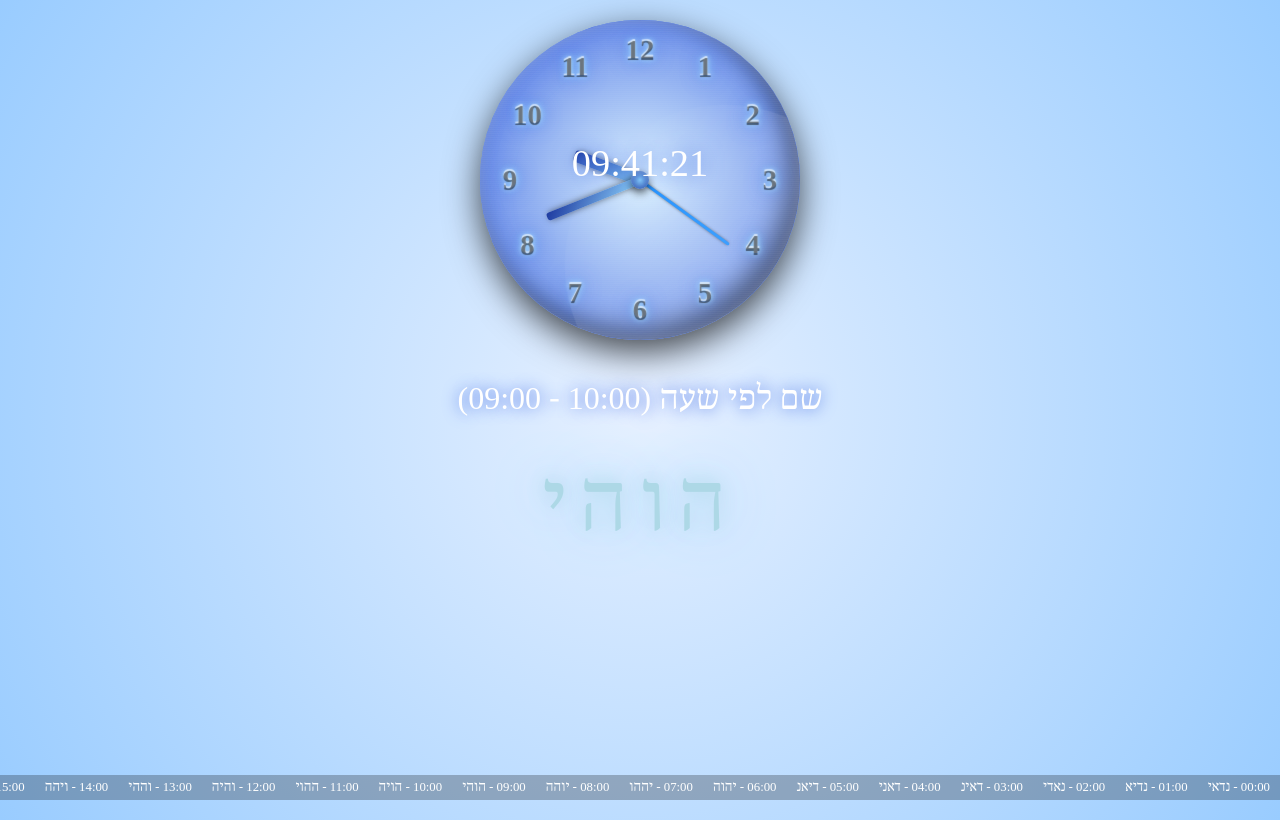
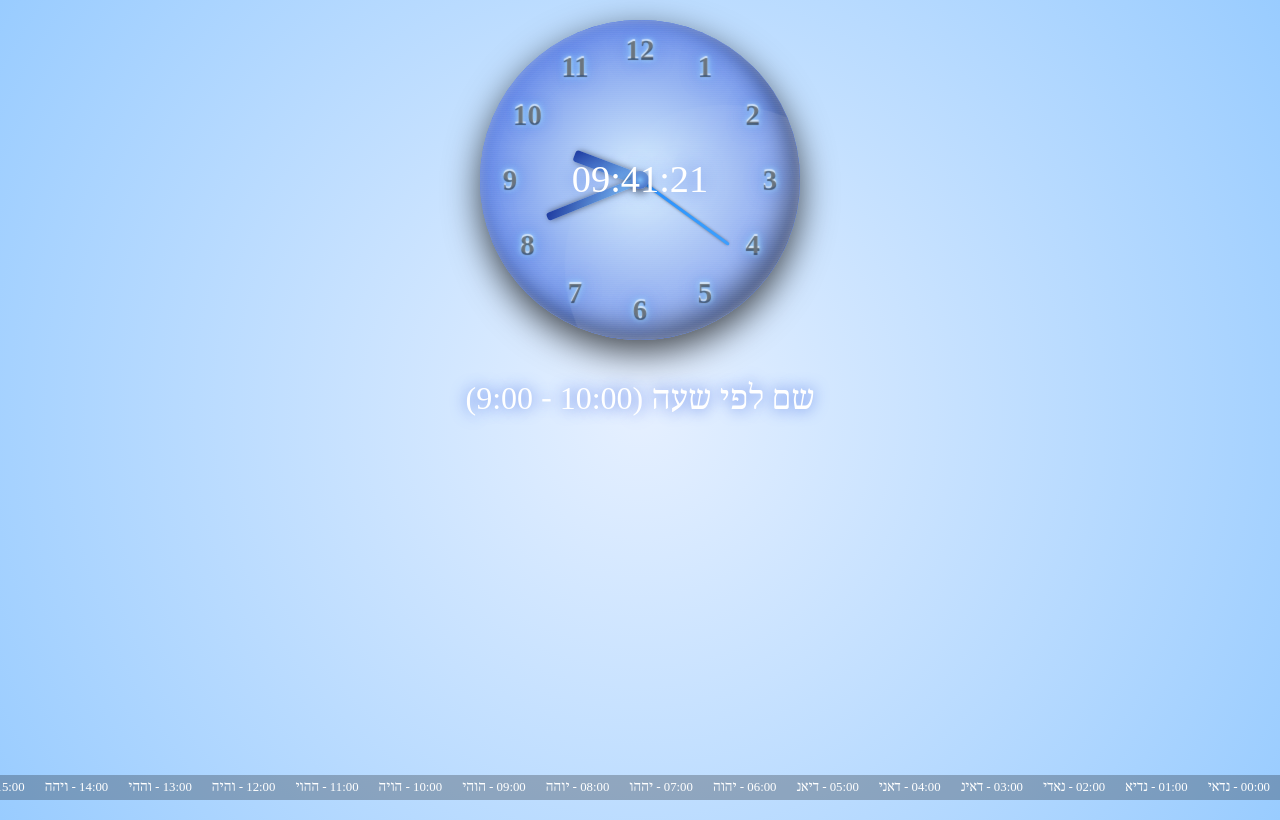
Before and after one commit to MichaelGurshum/kavanot, a plain HTML site: page index.html in a window 1280 px wide. Drawn offline with Linux system fonts and the light colour scheme.

Commit message:
Update index.html

```diff
--- a/index.html
+++ b/index.html
@@ -6,7 +6,7 @@
 <title>שם לפי שעה</title>
 <link href="https://fonts.googleapis.com/css2?family=Noto+Serif+Hebrew:wght@400;700&display=swap" rel="stylesheet">
 <style>
-body{
+body {
   margin:0;
   height:100vh;
   display:flex;
@@ -17,21 +17,40 @@ body{
   overflow:hidden;
   color:white;
   padding-top:20px;
-  background: radial-gradient(circle at center,#0a0f2c,#000);
+  background: radial-gradient(circle at center,#0a0f2c,#000033);
   transition: background 1s;
 }
 
 /* TITLE */
-#title{
+#title {
   font-size:2rem;
   margin:20px 0;
   text-align:center;
   z-index:1;
   text-shadow:0 0 15px #4169e1;
 }
-#hourRange{
+#hourRange {
   dir:ltr;
 }
+
+/* STARS */
+#stars{
+  position:absolute;
+  width:100%;
+  height:100%;
+  top:0;
+  left:0;
+  pointer-events:none;
+  z-index:-1;
+}
+.star{
+  position:absolute;
+  background:white;
+  border-radius:50%;
+  opacity:0.8;
+  animation:twinkle 2s infinite alternate;
+}
+@keyframes twinkle{0%{opacity:0.2}100%{opacity:1}}
 
 /* CLOCK */
 #clockContainer{
@@ -39,7 +58,7 @@ body{
   width:320px;
   height:320px;
   border-radius:50%;
-  background: radial-gradient(circle at center,#002366 0%, #001144 100%);
+  background: radial-gradient(circle at 50% 50%, #111144,#000022);
   box-shadow:
     inset -12px -12px 25px rgba(0,0,0,0.5),
     inset 12px 12px 25px rgba(65,105,225,0.2),
@@ -51,8 +70,6 @@ body{
   overflow:hidden;
   transition: background 1s;
 }
-
-/* DIAL TEXTURE */
 #clockContainer::before{
   content:"";
   position:absolute;
@@ -68,25 +85,6 @@ body{
   );
   pointer-events:none;
 }
-
-/* LIGHT RAY */
-#lightRay{
-  position:absolute;
-  width:100%;
-  height:100%;
-  border-radius:50%;
-  background: linear-gradient(90deg, rgba(255,255,255,0.0) 0%, rgba(255,255,255,0.15) 50%, rgba(255,255,255,0.0) 100%);
-  transform: rotate(45deg);
-  pointer-events:none;
-  animation:rayMove 8s infinite linear;
-  mix-blend-mode:screen;
-}
-@keyframes rayMove{
-  0%{transform:rotate(45deg) translateX(-150%);}
-  100%{transform:rotate(45deg) translateX(150%);}
-}
-
-/* BEZEL */
 #clockContainer::after{
   content:"";
   position:absolute;
@@ -96,12 +94,23 @@ body{
   border:12px solid #4169e1;
   box-shadow: inset 0 0 8px rgba(255,255,255,0.3), 0 0 10px rgba(0,0,0,0.7);
   pointer-events:none;
-  animation:bezelShimmer 4s infinite linear;
 }
-@keyframes bezelShimmer{
-  0%{box-shadow: inset 0 0 8px rgba(255,255,255,0.1), 0 0 10px rgba(0,0,0,0.7);}
-  50%{box-shadow: inset 0 0 16px rgba(255,255,255,0.3), 0 0 12px rgba(0,0,0,0.8);}
-  100%{box-shadow: inset 0 0 8px rgba(255,255,255,0.1), 0 0 10px rgba(0,0,0,0.7);}
+
+/* LIGHT RAY */
+#lightRay{
+  position:absolute;
+  width:100%;
+  height:100%;
+  border-radius:50%;
+  background: linear-gradient(90deg, rgba(255,255,255,0) 0%, rgba(255,255,255,0.15) 50%, rgba(255,255,255,0) 100%);
+  transform: rotate(45deg);
+  pointer-events:none;
+  animation:rayMove 8s infinite linear;
+  mix-blend-mode:screen;
+}
+@keyframes rayMove{
+  0%{transform:rotate(45deg) translateX(-150%);}
+  100%{transform:rotate(45deg) translateX(150%);}
 }
 
 /* CLOCK NUMBERS */
@@ -151,13 +160,12 @@ body{
   top:50%; left:50%;
   transform:translate(-50%,-50%);
   box-shadow:0 4px 8px rgba(0,0,0,0.6), inset 0 2px 4px rgba(173,216,230,0.5);
-  z-index:1;
 }
 
 /* DIGITAL CLOCK */
 #digitalClock{
   position:absolute;
-  top:45%;
+  top:50%;
   left:50%;
   transform:translate(-50%,-50%);
   font-size:2.4rem;
@@ -183,7 +191,7 @@ body{
   text-shadow:0 0 20px #87cefa,0 0 60px #4169e1;
 }
 
-/* HOUR TABLE */
+/* TABLE */
 #hourTable{
   position:absolute;
   bottom:0;
@@ -204,15 +212,14 @@ body{
   <div id="minuteHand" class="hand"></div>
   <div id="secondHand" class="hand"></div>
   <div id="centerDot"></div>
+  <div id="lightRay"></div>
   <div id="digitalClock"></div>
-  <div id="lightRay"></div>
 </div>
 
 <div id="title">שם לפי שעה <span id="hourRange" dir="ltr"></span></div>
 <div id="message"></div>
 <div id="stars"></div>
 <div id="hourTable"></div>
-
 <audio id="chime" src="chime.mp3" preload="auto"></audio>
 
 <script>
@@ -225,20 +232,35 @@ const titleEl=document.getElementById("title");
 const hourRangeEl=document.getElementById("hourRange");
 const clockEl=document.getElementById("clockContainer");
 const digitalClockEl=document.getElementById("digitalClock");
-const chimeEl=document.getElementById("chime");
+const hourTableEl=document.getElementById("hourTable");
+const chimeAudio=document.getElementById("chime");
 
+// --- Clock functions ---
+function updateClock(){
+  const now=new Date();
+  const sec=now.getSeconds()+now.getMilliseconds()/1000;
+  const min=now.getMinutes()+sec/60;
+  const hr=(now.getHours()%12)+min/60;
+  document.getElementById("secondHand").style.transform=`translateX(-50%) rotate(${sec*6}deg)`;
+  document.getElementById("minuteHand").style.transform=`translateX(-50%) rotate(${min*6}deg)`;
+  document.getElementById("hourHand").style.transform=`translateX(-50%) rotate(${hr*30}deg)`;
+  digitalClockEl.innerText=`${now.getHours().toString().padStart(2,'0')}:${now.getMinutes().toString().padStart(2,'0')}:${now.getSeconds().toString().padStart(2,'0')}`;
+}
+setInterval(updateClock,50);
+
+// --- Hour names ---
 function getNameByHour(hour){
   return (hour>=18||hour<6)?{name:hour>=18?nightNames[hour-18]:nightNames[hour+6],type:"night"}:{name:dayNames[hour-6],type:"day"};
 }
 
-function updateTitle(hour){
-  let next=(hour+1)%24;
-  let start=hour.toString().padStart(2,'0')+":00";
-  let end=next.toString().padStart(2,'0')+":00";
-  hourRangeEl.innerText=`(${start} - ${end})`;
-}
-
-function updateSky(type){
+function updateName(){
+  const hour=new Date().getHours();
+  const {name,type}=getNameByHour(hour);
+  messageEl.innerText=name;
+  messageEl.className=type;
+  const nextHour=(hour+1)%24;
+  hourRangeEl.innerText=`(${hour}:00 - ${nextHour}:00)`;
+  // Update sky
   const stars=document.getElementById("stars");
   if(type==="day"){
     document.body.style.background="radial-gradient(circle at center,#e6f0ff,#99ccff)";
@@ -250,36 +272,32 @@ function updateSky(type){
     stars.style.display="block";
   }
 }
+setInterval(updateName,60000);
+updateName();
 
-function updateName(){
-  let hour=new Date().getHours();
-  let {name,type}=getNameByHour(hour);
-  updateTitle(hour);
-  updateSky(type);
-  messageEl.style.opacity=0;
-  setTimeout(()=>{
-    messageEl.innerText=name;
-    messageEl.className=type;
-    messageEl.style.opacity=1;
-  },400);
+// --- Hour table ---
+function generateHourTable(){
+  hourTableEl.innerHTML="";
+  for(let h=0;h<24;h++){
+    const {name}=getNameByHour(h);
+    const span=document.createElement("span");
+    span.innerText=`${h.toString().padStart(2,'0')}:00 - ${name}`;
+    hourTableEl.appendChild(span);
+  }
 }
+generateHourTable();
 
-// --- Clock hands ---
-function updateClock(){
-  const now=new Date();
-  const sec=now.getSeconds()+now.getMilliseconds()/1000;
-  const min=now.getMinutes()+sec/60;
-  const hr=(now.getHours()%12)+min/60;
-
-  document.getElementById("secondHand").style.transform=`translateX(-50%) rotate(${sec*6}deg)`;
-  document.getElementById("minuteHand").style.transform=`translateX(-50%) rotate(${min*6}deg)`;
-  document.getElementById("hourHand").style.transform=`translateX(-50%) rotate(${hr*30}deg)`;
-  digitalClockEl.innerText=`${now.getHours().toString().padStart(2,'0')}:${now.getMinutes().toString().padStart(2,'0')}:${now.getSeconds().toString().padStart(2,'0')}`;
-
-  // play chime at 0 seconds of the hour
-  if(now.getMinutes()===0 && Math.floor(now.getSeconds())===0){
-    chimeEl.play();
-  }
+// --- Stars ---
+const stars=document.getElementById("stars");
+for(let i=0;i<100;i++){
+  const star=document.createElement("div");
+  star.className="star";
+  let size=Math.random()*3+1;
+  star.style.width=size+"px";
+  star.style.height=size+"px";
+  star.style.top=Math.random()*100+"%";
+  star.style.left=Math.random()*100+"%";
+  stars.appendChild(star);
 }
 
 // --- Clock numbers ---
@@ -297,39 +315,17 @@ function createClockNumbers(){
     clockEl.appendChild(num);
   }
 }
+createClockNumbers();
 
-// --- Stars ---
-const stars=document.getElementById("stars");
-for(let i=0;i<100;i++){
-  const star=document.createElement("div");
-  star.className="star";
-  let size=Math.random()*3+1;
-  star.style.width=size+"px";
-  star.style.height=size+"px";
-  star.style.top=Math.random()*100+"%";
-  star.style.left=Math.random()*100+"%";
-  stars.appendChild(star);
-}
-
-// --- Hour table ---
-function generateHourTable(){
-  const table=document.getElementById("hourTable");
-  table.innerHTML="";
-  for(let h=0;h<24;h++){
-    const {name}=getNameByHour(h);
-    const span=document.createElement("span");
-    span.innerText=`${h.toString().padStart(2,'0')}:00 - ${name}`;
-    table.appendChild(span);
+// --- Hourly chime ---
+function playChime(){
+  const now=new Date();
+  if(now.getMinutes()===0 && now.getSeconds()===0){
+    chimeAudio.play().catch(e=>console.log("Chime error:",e));
   }
 }
+setInterval(playChime,1000);
 
-// --- Initialize ---
-createClockNumbers();
-updateName();
-updateClock();
-generateHourTable();
-setInterval(updateClock,50);
-setInterval(updateName,60000);
 </script>
 </body>
 </html>
```
